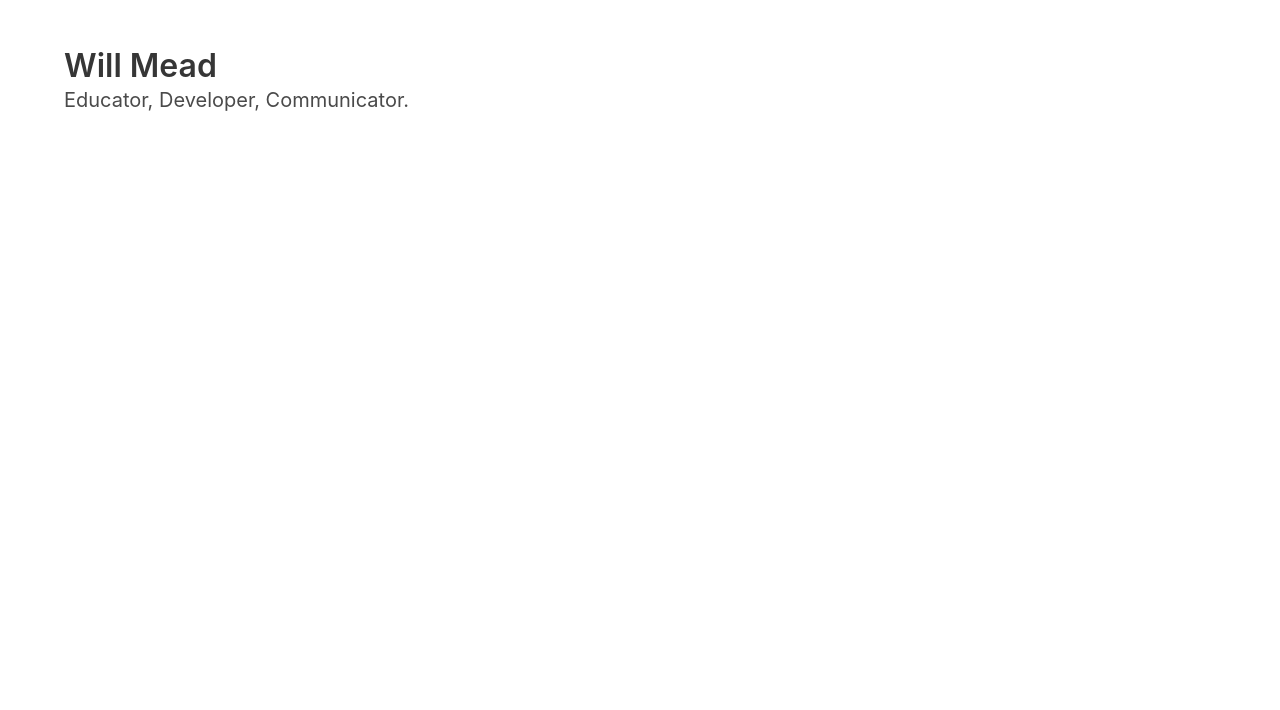
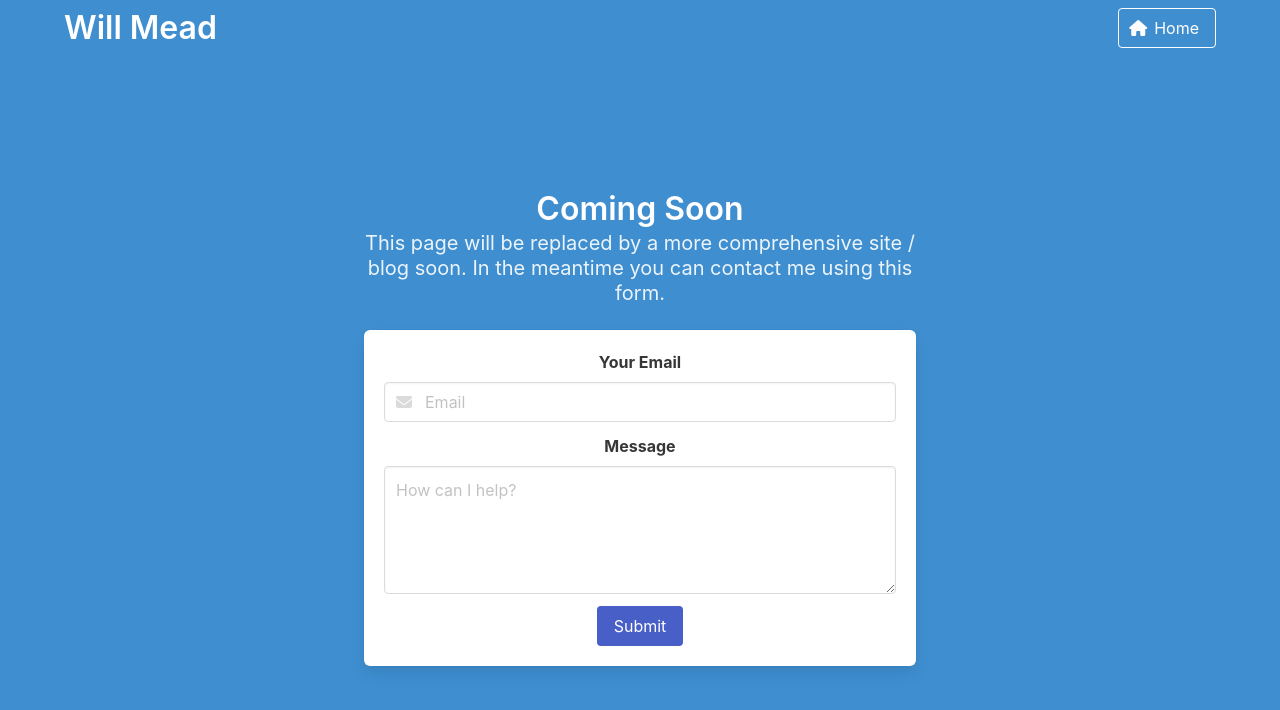
Before and after one commit to willmead/LandingPage, a plain HTML site: page index.html in a window 1280 px wide. Drawn offline with nearby package versions, Linux system fonts and the light colour scheme.

Commit message:
Created Landing Page

```diff
--- a/index.html
+++ b/index.html
@@ -1,21 +1,118 @@
 <!DOCTYPE html>
 <html>
+
 <head>
     <meta charset="utf-8">
+    <meta http-equiv="X-UA-Compatible" content="IE=edge">
     <meta name="viewport" content="width=device-width, initial-scale=1">
     <title>Will Mead</title>
-    <link rel="stylesheet" href="https://cdn.jsdelivr.net/npm/bulma@0.9.1/css/bulma.min.css">
+    <link rel="shortcut icon" href="../images/fav_icon.png" type="image/x-icon">
+    <link rel="stylesheet" href="https://maxcdn.bootstrapcdn.com/font-awesome/4.7.0/css/font-awesome.min.css">
+    <link href="https://fonts.googleapis.com/css?family=Open+Sans:300,400,700" rel="stylesheet">
+    <!-- Bulma Version 0.9.0-->
+    <link rel="stylesheet" href="https://unpkg.com/bulma@0.9.0/css/bulma.min.css" />
+    <link rel="stylesheet" type="text/css" href="../css/landing.css">
 </head>
+
 <body>
-  <section class="section">
+    <section class="hero is-info is-fullheight">
+        <div class="hero-head">
+            <nav class="navbar">
                 <div class="container">
+                    <div class="navbar-brand">
+                        <a class="navbar-item" href="index.html">
+                            <!-- <img src="http://bulma.io/images/bulma-type-white.png" alt="Logo"> -->
+                            <h1 class="title">Will Mead</h1>
+                        </a>
+                        <span class="navbar-burger burger" data-target="navbarMenu">
+                            <span></span>
+                            <span></span>
+                            <span></span>
+                        </span>
+                    </div>
+                    <div id="navbarMenu" class="navbar-menu">
+                        <div class="navbar-end">
+                            <span class="navbar-item">
+                                <a class="button is-white is-outlined" href="index.html">
+                                    <span class="icon">
+                                        <i class="fa fa-home"></i>
+                                    </span>
+                                    <span>Home</span>
+                                </a>
+                            </span>
+                            <!-- <span class="navbar-item">
+                                <a class="button is-white is-outlined" href="#">
+                                    <span class="icon">
+                                        <i class="fa fa-superpowers"></i>
+                                    </span>
+                                    <span>Examples</span>
+                                </a>
+                            </span>
+                            <span class="navbar-item">
+                                <a class="button is-white is-outlined" href="#">
+                                    <span class="icon">
+                                        <i class="fa fa-book"></i>
+                                    </span>
+                                    <span>Documentation</span>
+                                </a>
+                            </span> -->
+                            <!-- <span class="navbar-item">
+                                <a class="button is-white is-outlined" href="https://github.com/BulmaTemplates/bulma-templates/blob/master/templates/landing.html">
+                                    <span class="icon">
+                                        <i class="fa fa-github"></i>
+                                    </span>
+                                    <span>View Source</span>
+                                </a>
+                            </span> -->
+                        </div>
+                    </div>
+                </div>
+            </nav>
+            </div>
+
+            <div class="hero-body">
+                <div class="container has-text-centered">
+                    <div class="column is-6 is-offset-3">
                         <h1 class="title">
-        Will Mead
+                          Coming Soon
                         </h1>
-      <p class="subtitle">
-        Educator, Developer, Communicator.
-      </p>
+                        <h2 class="subtitle">
+                          This page will be replaced by a more comprehensive
+                          site / blog soon. In the meantime you can contact me
+                          using this form.
+                        </h2>
+                        <div class="box">
+                            <form action="https://formspree.io/f/xvovnoeq" method="POST">
+                              <div class="field">
+                                <label class="label">Your Email</label>
+                                <div class="control has-icons-left">
+                                  <input class="input" type="email" name="_replyto" placeholder="Email">
+                                  <span class="icon is-small is-left">
+                                    <i class="fas fa-envelope"></i>
+                                  </span>
                                 </div>
+                              </div>
+
+                              <div class="field">
+                                <label class="label">Message</label>
+                                <div class="control">
+                                  <textarea class="textarea" name="message" placeholder="How can I help?"></textarea>
+                                </div>
+                              </div>
+
+                              <div class="control">
+                                <button class="button is-link">Submit</button>
+                              </div>
+                            </form>
+
+                        </div>
+                    </div>
+                </div>
+            </div>
+
     </section>
+
+    <script src="https://kit.fontawesome.com/6bc380cf13.js" crossorigin="anonymous"></script>
 </body>
+
 </html>
```
Lines whose indentation alone changed are shown as unchanged.
